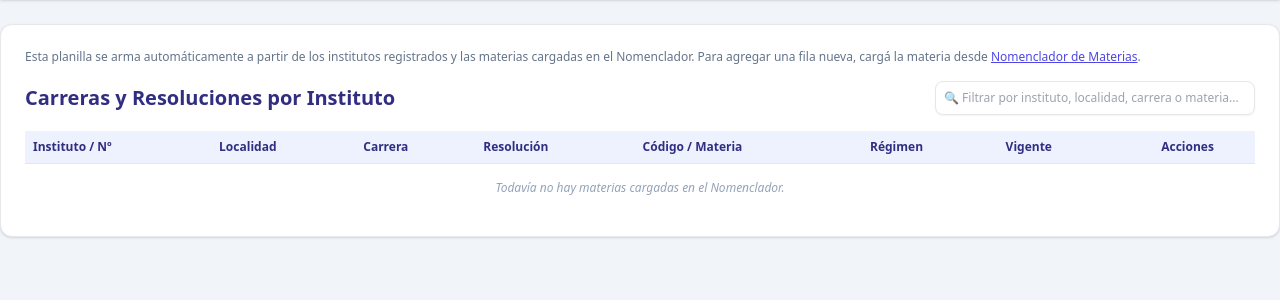
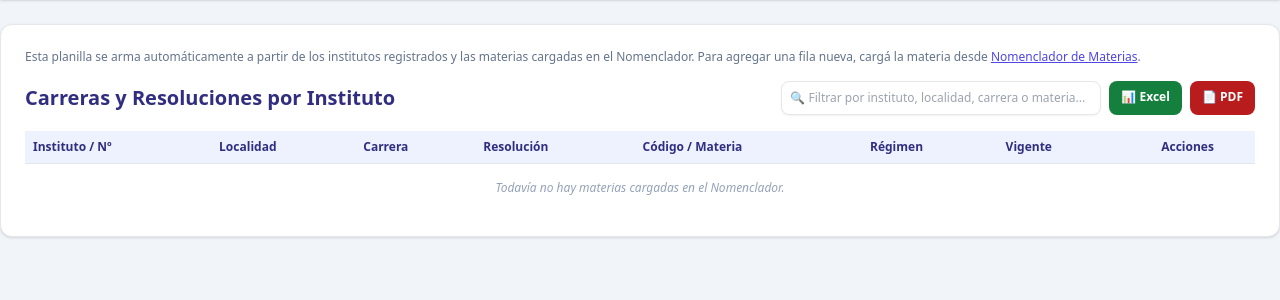
Before and after one commit to relevamientogobsalt2026-coder/nomenclador-ies-demo, a Flask app: template templates/admin_institutos.html in a window 1280 px wide. Shown: the part 60-360 px from the top of the page. Run offline with Flask 3, Linux system fonts and the light colour scheme; the template is opened without the code that fills it, so the values that code supplies are empty; some libraries are stand-ins or nearby versions.

Commit message:
Agregar botones de exportacion Excel y PDF en Institutos y Planilla de Carreras

```diff
--- a/app.py
+++ b/app.py
@@ -6,11 +6,13 @@ from io import BytesIO
 from datetime import datetime
 from flask import Flask, render_template, request, jsonify, redirect, url_for, flash, abort, send_file
 from supabase import create_client, Client
-from reportlab.lib.pagesizes import A4
+from reportlab.lib.pagesizes import A4, landscape
 from reportlab.lib.units import mm
 from reportlab.lib import colors
 from reportlab.lib.styles import getSampleStyleSheet, ParagraphStyle
 from reportlab.platypus import SimpleDocTemplate, Paragraph, Spacer, Image as RLImage, Table, TableStyle, HRFlowable
+import openpyxl
+from openpyxl.styles import Font, PatternFill
 
 app = Flask(__name__)
 app.secret_key = "secret_key_ies_6039"
@@ -221,6 +223,86 @@ def armar_mailto(docente, materias_habilitadas, instituto_id=None):
         f"?subject={urllib.parse.quote(asunto)}"
         f"&body={urllib.parse.quote(cuerpo)}"
     )
+
+def generar_excel(headers, filas, nombre_hoja="Datos"):
+    """Genera un archivo .xlsx en memoria a partir de encabezados y filas de datos."""
+    wb = openpyxl.Workbook()
+    ws = wb.active
+    ws.title = nombre_hoja[:31]  # Excel no permite nombres de hoja de más de 31 caracteres
+
+    ws.append(headers)
+    header_fill = PatternFill(start_color="4C1D95", end_color="4C1D95", fill_type="solid")
+    for cell in ws[1]:
+        cell.font = Font(color="FFFFFF", bold=True)
+        cell.fill = header_fill
+
+    for fila in filas:
+        ws.append(fila)
+
+    for col in ws.columns:
+        valores = [str(c.value) if c.value is not None else '' for c in col]
+        ancho = min(max((len(v) for v in valores), default=10) + 2, 50)
+        ws.column_dimensions[col[0].column_letter].width = ancho
+
+    buffer = BytesIO()
+    wb.save(buffer)
+    buffer.seek(0)
+    return buffer
+
+def generar_pdf_listado(titulo, headers, filas):
+    """Genera un PDF apaisado con el logo del Ministerio, a partir de encabezados y filas."""
+    buffer = BytesIO()
+    doc = SimpleDocTemplate(
+        buffer, pagesize=landscape(A4),
+        topMargin=15 * mm, bottomMargin=15 * mm, leftMargin=15 * mm, rightMargin=15 * mm
+    )
+    styles = getSampleStyleSheet()
+
+    titulo_style = ParagraphStyle('TituloExport', parent=styles['Title'], fontSize=14,
+                                   textColor=colors.HexColor('#4c1d95'), spaceAfter=2)
+    subtitulo_style = ParagraphStyle('SubtituloExport', parent=styles['Normal'], fontSize=8,
+                                      textColor=colors.HexColor('#64748b'), spaceAfter=10)
+    celda_header_style = ParagraphStyle('CeldaHeaderExport', parent=styles['Normal'], fontSize=7,
+                                         textColor=colors.white, fontName='Helvetica-Bold', leading=9)
+    celda_style = ParagraphStyle('CeldaExport', parent=styles['Normal'], fontSize=7,
+                                  textColor=colors.HexColor('#1e293b'), leading=9)
+
+    story = []
+
+    if os.path.exists(LOGO_PATH):
+        ancho_logo = 50 * mm
+        alto_logo = ancho_logo * (103 / 370)
+        story.append(RLImage(LOGO_PATH, width=ancho_logo, height=alto_logo))
+        story.append(Spacer(1, 8))
+
+    story.append(Paragraph(titulo, titulo_style))
+    story.append(Paragraph(
+        f"Ministerio de Educación y Cultura - Provincia de Salta | Generado el {datetime.now().strftime('%d/%m/%Y %H:%M')}",
+        subtitulo_style
+    ))
+    story.append(HRFlowable(width="100%", color=colors.HexColor('#c7d2fe'), thickness=1))
+    story.append(Spacer(1, 10))
+
+    data = [[Paragraph(str(h), celda_header_style) for h in headers]]
+    for fila in filas:
+        data.append([Paragraph(str(c) if c is not None else '', celda_style) for c in fila])
+
+    tabla = Table(data, repeatRows=1)
+    tabla.setStyle(TableStyle([
+        ('BACKGROUND', (0, 0), (-1, 0), colors.HexColor('#4c1d95')),
+        ('GRID', (0, 0), (-1, -1), 0.5, colors.HexColor('#cbd5e1')),
+        ('VALIGN', (0, 0), (-1, -1), 'MIDDLE'),
+        ('TOPPADDING', (0, 0), (-1, -1), 4),
+        ('BOTTOMPADDING', (0, 0), (-1, -1), 4),
+        ('LEFTPADDING', (0, 0), (-1, -1), 4),
+        ('RIGHTPADDING', (0, 0), (-1, -1), 4),
+        ('ROWBACKGROUNDS', (0, 1), (-1, -1), [colors.white, colors.HexColor('#f8fafc')]),
+    ]))
+    story.append(tabla)
+
+    doc.build(story)
+    buffer.seek(0)
+    return buffer
 
 def init_db():
     """Ejecuta las consultas SQL de inicialización y actualización de tablas en Supabase"""
@@ -490,6 +572,24 @@ def borrar_institucion(id):
     except Exception as e:
         return f"Error al borrar el instituto: {e}", 500
 
+# --- EXPORTAR RESPALDO: INSTITUTOS Y EMAILS ---
+@app.route('/admin/instituciones/exportar/<formato>')
+def exportar_instituciones(formato):
+    if not supabase:
+        return "Supabase no configurado.", 500
+    institutos = supabase.table('institutos').select('*').order('nombre').execute().data
+    headers = ['N° IES', 'Nombre', 'Localidad', 'Dirección', 'Teléfono', 'Email']
+    filas = [[i.get('numero_ies'), i.get('nombre'), i.get('localidad'), i.get('direccion'), i.get('telefono'), i.get('email')] for i in institutos]
+
+    if formato == 'excel':
+        buffer = generar_excel(headers, filas, "Institutos")
+        return send_file(buffer, mimetype='application/vnd.openxmlformats-officedocument.spreadsheetml.sheet', as_attachment=True, download_name='institutos_salta.xlsx')
+    elif formato == 'pdf':
+        buffer = generar_pdf_listado("Institutos y Emails de Contacto", headers, filas)
+        return send_file(buffer, mimetype='application/pdf', as_attachment=True, download_name='institutos_salta.pdf')
+    else:
+        abort(404)
+
 # --- MAPA PÚBLICO DE INSTITUTOS ---
 @app.route('/mapa')
 def mapa_institutos():
@@ -532,6 +632,31 @@ def borrar_materia(id):
     except Exception as e:
         return f"Error al borrar: {e}", 500
 
+# --- EXPORTAR RESPALDO: PLANILLA DE CARRERAS ---
+@app.route('/admin/institutos/exportar/<formato>')
+def exportar_planilla(formato):
+    if not supabase:
+        return "Supabase no configurado.", 500
+    datos = supabase.table('materias_nomenclador').select('*, institutos(*)').order('id', desc=True).execute().data
+    headers = ['Instituto', 'N°', 'Localidad', 'Carrera', 'Resolución', 'Código', 'Unidad Curricular', 'Régimen', 'Vigente']
+    filas = []
+    for m in datos:
+        inst = m.get('institutos') or {}
+        filas.append([
+            inst.get('nombre', ''), inst.get('numero_ies', ''), inst.get('localidad', ''),
+            m.get('carrera'), m.get('resolucion'), m.get('codigo'), m.get('nombre_unidad_curricular'),
+            m.get('regimen'), m.get('vigente', 'Sí')
+        ])
+
+    if formato == 'excel':
+        buffer = generar_excel(headers, filas, "Planilla")
+        return send_file(buffer, mimetype='application/vnd.openxmlformats-officedocument.spreadsheetml.sheet', as_attachment=True, download_name='planilla_carreras_salta.xlsx')
+    elif formato == 'pdf':
+        buffer = generar_pdf_listado("Planilla de Carreras y Resoluciones Vinculares", headers, filas)
+        return send_file(buffer, mimetype='application/pdf', as_attachment=True, download_name='planilla_carreras_salta.pdf')
+    else:
+        abort(404)
+
 # --- SEGUIMIENTO DE INSCRIPCIONES DOCENTES (ADMIN) ---
 @app.route('/admin/seguimiento')
 def admin_seguimiento():
@@ -558,6 +683,32 @@ def borrar_postulacion(id):
         return redirect(url_for('admin_seguimiento'))
     except Exception as e:
         return f"Error al borrar postulación: {e}", 500
+
+# --- EXPORTAR RESPALDO: SEGUIMIENTO DOCENTE ---
+@app.route('/admin/seguimiento/exportar/<formato>')
+def exportar_seguimiento(formato):
+    if not supabase:
+        return "Supabase no configurado.", 500
+    postulaciones = supabase.table('postulaciones_docentes').select('*').execute().data
+    headers = ['Nombre y Apellido', 'DNI', 'Teléfono', 'Email', 'Domicilio', 'Localidades', 'Título 1', 'Título 2', 'Estado', 'Observaciones']
+    filas = []
+    for p in postulaciones:
+        filas.append([
+            p.get('nombre_apellido'), p.get('dni'), p.get('telefono'), p.get('email'), p.get('domicilio'),
+            ', '.join(p.get('localidades_postulacion') or []),
+            f"{p.get('titulo_base_1') or ''} ({p.get('anio_egreso_1') or ''})",
+            f"{p.get('titulo_base_2') or ''} ({p.get('anio_egreso_2') or ''})" if p.get('titulo_base_2') else '',
+            p.get('estado_inscripcion'), p.get('observaciones')
+        ])
+
+    if formato == 'excel':
+        buffer = generar_excel(headers, filas, "Seguimiento")
+        return send_file(buffer, mimetype='application/vnd.openxmlformats-officedocument.spreadsheetml.sheet', as_attachment=True, download_name='seguimiento_docentes_salta.xlsx')
+    elif formato == 'pdf':
+        buffer = generar_pdf_listado("Seguimiento de Postulaciones Docentes", headers, filas)
+        return send_file(buffer, mimetype='application/pdf', as_attachment=True, download_name='seguimiento_docentes_salta.pdf')
+    else:
+        abort(404)
 
 # --- COMPROBANTE DE INSCRIPCIÓN (PDF DESCARGABLE) ---
 @app.route('/comprobante/<int:postulante_id>')
--- a/requirements.txt
+++ b/requirements.txt
@@ -3,3 +3,4 @@ Flask
 gunicorn
 reportlab
 Pillow
+openpyxl
--- a/templates/admin_instituciones.html
+++ b/templates/admin_instituciones.html
@@ -50,8 +50,10 @@
         <!-- Listado -->
         <div class="flex flex-col md:flex-row justify-between items-center mb-4 gap-3">
             <h2 class="text-lg font-bold text-purple-900">Institutos Registrados</h2>
-            <div class="w-full md:w-auto">
-                <input type="text" id="searchInstitutos" onkeyup="filtrarInstitutos()" placeholder="🔍 Filtrar por nombre, localidad o email..." class="border p-2 rounded-lg text-xs w-full md:w-80 shadow-sm focus:ring-2 focus:ring-purple-500">
+            <div class="flex flex-wrap gap-2 w-full md:w-auto">
+                <input type="text" id="searchInstitutos" onkeyup="filtrarInstitutos()" placeholder="🔍 Filtrar por nombre, localidad o email..." class="border p-2 rounded-lg text-xs flex-1 md:w-80 shadow-sm focus:ring-2 focus:ring-purple-500">
+                <a href="/admin/instituciones/exportar/excel" class="bg-green-700 hover:bg-green-800 text-white px-3 py-2 rounded-lg text-xs font-semibold whitespace-nowrap">📊 Excel</a>
+                <a href="/admin/instituciones/exportar/pdf" class="bg-red-700 hover:bg-red-800 text-white px-3 py-2 rounded-lg text-xs font-semibold whitespace-nowrap">📄 PDF</a>
             </div>
         </div>
         <div class="overflow-x-auto">
--- a/templates/admin_institutos.html
+++ b/templates/admin_institutos.html
@@ -26,8 +26,10 @@
 
         <div class="flex flex-col md:flex-row justify-between items-center mb-4 gap-3">
             <h2 class="text-xl font-bold text-indigo-900">Carreras y Resoluciones por Instituto</h2>
-            <div class="w-full md:w-auto">
-                <input type="text" id="searchPlanilla" onkeyup="filtrarPlanilla()" placeholder="🔍 Filtrar por instituto, localidad, carrera o materia..." class="border p-2 rounded-lg text-xs w-full md:w-80 shadow-sm focus:ring-2 focus:ring-indigo-500">
+            <div class="flex flex-wrap gap-2 w-full md:w-auto">
+                <input type="text" id="searchPlanilla" onkeyup="filtrarPlanilla()" placeholder="🔍 Filtrar por instituto, localidad, carrera o materia..." class="border p-2 rounded-lg text-xs flex-1 md:w-80 shadow-sm focus:ring-2 focus:ring-indigo-500">
+                <a href="/admin/institutos/exportar/excel" class="bg-green-700 hover:bg-green-800 text-white px-3 py-2 rounded-lg text-xs font-semibold whitespace-nowrap">📊 Excel</a>
+                <a href="/admin/institutos/exportar/pdf" class="bg-red-700 hover:bg-red-800 text-white px-3 py-2 rounded-lg text-xs font-semibold whitespace-nowrap">📄 PDF</a>
             </div>
         </div>
 
--- a/templates/admin_seguimiento.html
+++ b/templates/admin_seguimiento.html
@@ -21,8 +21,10 @@
     <main class="max-w-7xl mx-auto my-6 p-6 bg-white rounded-xl shadow border">
         <div class="flex flex-col md:flex-row justify-between items-center mb-6 gap-4">
             <h2 class="text-xl font-bold text-indigo-900">Listado General de Postulantes</h2>
-            <div class="w-full md:w-auto">
-                <input type="text" id="searchInput" onkeyup="filtrarTabla()" placeholder="🔍 Filtrar por nombre, localidad o título..." class="border p-2 rounded-lg text-xs w-full md:w-80 shadow-sm focus:ring-2 focus:ring-indigo-500">
+            <div class="flex flex-wrap gap-2 w-full md:w-auto">
+                <input type="text" id="searchInput" onkeyup="filtrarTabla()" placeholder="🔍 Filtrar por nombre, localidad o título..." class="border p-2 rounded-lg text-xs flex-1 md:w-80 shadow-sm focus:ring-2 focus:ring-indigo-500">
+                <a href="/admin/seguimiento/exportar/excel" class="bg-green-700 hover:bg-green-800 text-white px-3 py-2 rounded-lg text-xs font-semibold whitespace-nowrap">📊 Excel</a>
+                <a href="/admin/seguimiento/exportar/pdf" class="bg-red-700 hover:bg-red-800 text-white px-3 py-2 rounded-lg text-xs font-semibold whitespace-nowrap">📄 PDF</a>
             </div>
         </div>
 
```
